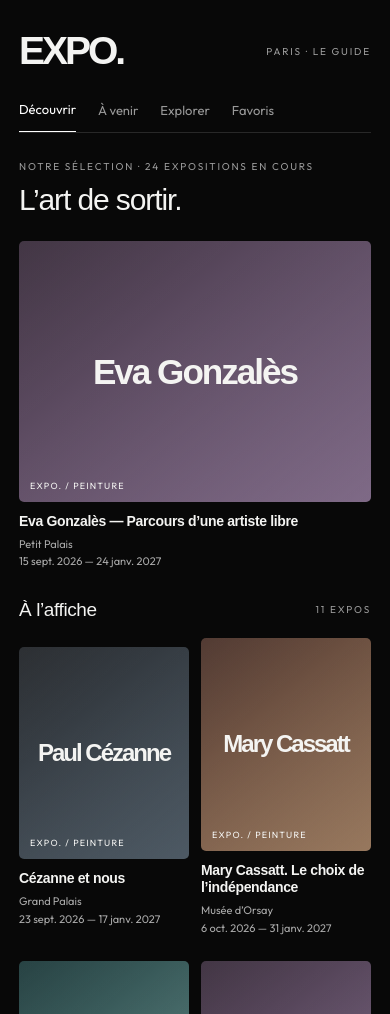
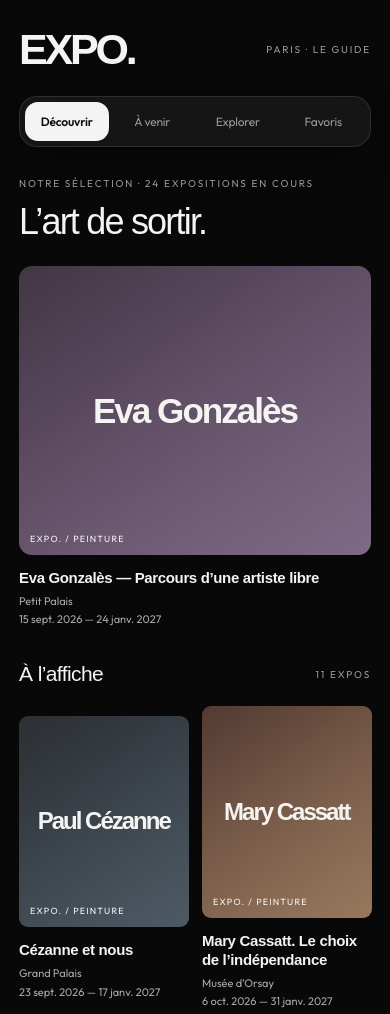
Before and after one commit to jeromelemoine75/Expo-paris, a plain HTML site: page index.html in a window 390 px wide. Shown: the top 1014 px of the page. Drawn offline with Linux system fonts and the light colour scheme; no server answers; a web font is replaced by a local one.

Commit message:
Redesign EXPO Paris with floating glass navigation, two-column cards and expressive scroll parallax

```diff
--- a/style.css
+++ b/style.css
@@ -36,3 +36,34 @@ body,button,input,select{font-family:'Outfit',sans-serif}
 .tile:nth-child(2n){transition-delay:65ms}
 @media(hover:hover){.tile:hover .art{box-shadow:0 12px 30px rgba(0,0,0,.2)}}
 @media(prefers-reduced-motion:reduce){.tile,.tile.is-visible,.art img{opacity:1;transform:none;transition:none!important;animation:none!important}}
+
+/* EXPO Paris — motion-led mobile redesign */
+:root{--ease-editorial:cubic-bezier(.16,1,.3,1)}
+#app{padding-bottom:calc(env(safe-area-inset-bottom) + 110px)}
+.top{margin:10px 0 22px}
+.logo{font-size:43px;letter-spacing:-3.2px}
+.headline{font-size:clamp(36px,7.5vw,58px);letter-spacing:-1.8px;line-height:1.04;margin:13px 0 26px}
+.nav{position:sticky;top:calc(env(safe-area-inset-top) + 8px);z-index:40;background:rgba(24,24,24,.85);border:1px solid rgba(255,255,255,.11);border-radius:18px;backdrop-filter:blur(22px);-webkit-backdrop-filter:blur(22px);padding:5px;gap:2px;margin:0 0 30px;overflow:visible;box-shadow:0 12px 30px rgba(0,0,0,.22)}
+.nav button{flex:1;text-align:center;border:0!important;border-radius:13px;padding:12px 5px;font-size:12px;letter-spacing:-.2px;transition:background .25s,color .25s,transform .3s var(--ease-editorial)}
+.nav button.active{background:#f4f4f2;color:#101010;font-weight:600}
+.nav button:active{transform:scale(.94)}
+.grid{gap:30px 13px}
+@media(min-width:650px){.grid{grid-template-columns:repeat(2,minmax(0,1fr));gap:38px 22px}}
+.art{border-radius:9px;transform:translateZ(0)}
+.hero .art{border-radius:13px;aspect-ratio:1.22}
+.hero{margin-bottom:32px}
+.tile{opacity:0;transform:translate3d(0,48px,0) scale(.955);transition:opacity .8s ease,transform 1s var(--ease-editorial);transition-delay:0ms}
+.tile:nth-child(2n){transition-delay:90ms}
+.tile.is-visible{opacity:1;transform:translate3d(0,0,0) scale(1)}
+.tile .art img{transform:translate3d(0,var(--parallax,0px),0) scale(1.105) rotate(var(--tilt,0deg));transition:transform .22s linear,filter .6s ease;will-change:transform}
+.tile:hover .art img{transform:translate3d(0,var(--parallax,0px),0) scale(1.14) rotate(var(--tilt,0deg))}
+.tile:active{transform:scale(.978)!important;transition-duration:.18s}
+.tile .title{font-size:15px;letter-spacing:-.35px;margin-top:13px}
+.tile .meta{font-size:11px;line-height:1.65}
+.section{margin:34px 0 20px}
+.section h2{font-size:21px;letter-spacing:-.6px}
+.detail .art{border-radius:12px}
+.filters button{border-radius:14px;padding:10px 15px}
+.search{border-radius:12px;padding:16px}
+.link{border-radius:12px}
+@media(prefers-reduced-motion:reduce){.tile,.tile.is-visible{opacity:1;transform:none!important;transition:none!important}.tile .art img{transform:none!important;transition:none!important}}
```
